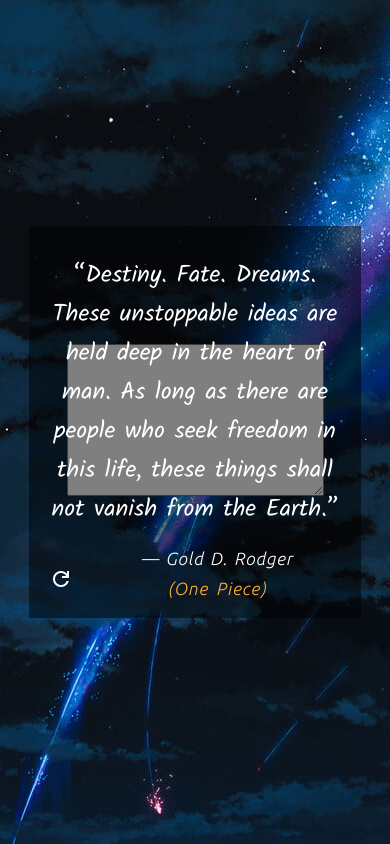
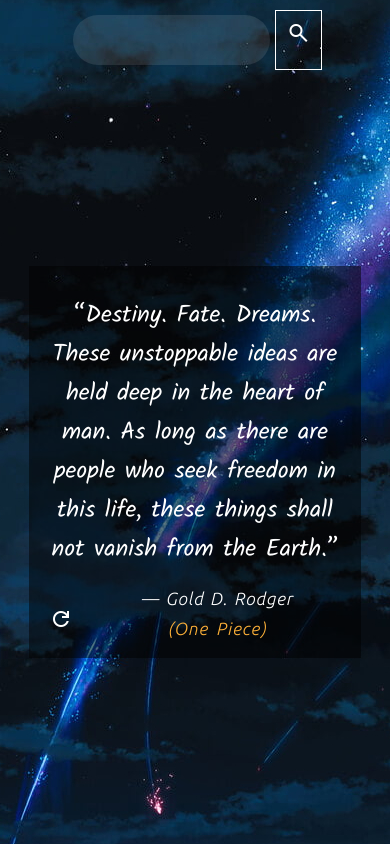
Before and after one commit to Arceus-sj/API-101, a plain HTML site: page Anime_Q0uter/index.html in a window 390 px wide. Drawn offline with nearby package versions, Linux system fonts and the light colour scheme.

Commit message:
added search bar

```diff
--- a/Anime_Q0uter/index.html
+++ b/Anime_Q0uter/index.html
@@ -4,6 +4,7 @@
     <meta charset="UTF-8">
     <meta http-equiv="X-UA-Compatible" content="IE=edge">
     <meta name="viewport" content="width=device-width, initial-scale=1.0">
+    <link rel="stylesheet" href="https://fonts.googleapis.com/css2?family=Material+Symbols+Outlined:opsz,wght,FILL,GRAD@48,400,0,0" />
     <link rel="stylesheet" href="https://fonts.googleapis.com/css2?family=Material+Symbols+Outlined:opsz,wght,FILL,GRAD@48,400,0,0" />
     <title>AnimeQuoter APP</title>
     <style>
@@ -26,13 +27,11 @@
             position: relative;
             color: aliceblue;
             height: 100vh;
-            /* text-align: center; */
             display: flex;
             align-items: center;
             justify-content: center;
             box-sizing: border-box;
             border-radius: 9px;
-            /* border: 1px solid wheat; */
         }
         .qoute-area {
             padding: 10px;
@@ -42,26 +41,22 @@
             background-color: rgba(0,0,0,.5);
             color: #fff;
             position: absolute;
-            /* border: 1px solid white; */
         }
         .qoute-area .anime-qoute {
             padding: 10px;
             margin: 10px auto;
             font-family: 'Kalam', cursive;
             font-size: 1.5rem;
-            /* border: 1px solid white; */
         }
 
         .container-footer {
             display: flex;
             justify-content: space-between;
             align-items: center;
-            /* border: 1px solid white; */
         }
 
         .qoute-area .anime-name {
             padding: 10px;
-            /* margin: 5px auto; */
             color: #FEB139;
             font-family: 'Ubuntu', sans-serif;
             font-size: 1.1rem;
@@ -69,7 +64,6 @@
             text-align: end;
             word-spacing: 3px;
             letter-spacing: 1px;
-            /* border: 1px solid white; */
             display: inline-block;
         }
         .qoute-area .anime-character {
@@ -80,12 +74,9 @@
             word-spacing: 1px;
             letter-spacing: 1px;
         }
+
         #refresh{
             padding: 10px;
-            /* margin: 5px auto; */
-            /* margin-top: 10px; */
-            /* border: 1px solid white; */
-            /* position: relative; */
             display: inline-block;
         }
 
@@ -98,6 +89,32 @@
 
         .container-footer button:hover {
             animation: rotation 1s 1 linear;
+        }
+
+        .header {
+            display: flex;
+            flex-direction: row;
+            flex-wrap: nowrap;
+            justify-content: center;
+            padding: 10px;
+            text-align: center;
+            /* border: 1px solid white; */
+        }
+        .header input {
+            width: 80%;
+            height: 50px;
+            padding: 10px;
+            margin: 5px;
+            border: none;
+            background-color: rgba(255, 255, 255, .1);
+            border-radius: 50px;
+        }
+
+        .header span {
+            padding: 10px;
+            /* margin: 10px auto; */
+            color: #fff;
+            border: 1px solid white;
         }
 
         @keyframes rotation {
@@ -134,8 +151,8 @@
                 background-image: url('./Image/backImg1.jpg');
                 background-position: center;
                 background-repeat:repeat-y;
-                /* border: 5px solid white; */
                 display: flex;
+                flex-direction: column;
                 justify-content: center;
                 align-items: center;
             }
@@ -148,8 +165,8 @@
                 align-items: center;
                 justify-content: center;
                 box-sizing: border-box;
-                /* border: 1px solid red; */
             }
+
             .qoute-area {
                 padding: 10px;
                 width: 80%;
@@ -159,10 +176,10 @@
                 background-color: rgba(0,0,0,.5);
                 color: #fff;
                 position: absolute;
-                /* border: 1px solid white; */
             }
+        }
 
-        }
+
 
     </style>
 </head>
@@ -170,10 +187,14 @@
     <video playsinline autoplay muted loop class="back-video">
         <source src="./video/backVideo.mp4" type="video/mp4">
     </video>
+    <div class="header">
+        <input type="search" id="search" name="search">
+        <span class="material-symbols-outlined" id="search-icon">
+            search
+        </span>
+    </div>
     <div class="container">
-        <div class="search">
-            <textarea name="search" id="search" cols="30" rows="10"></textarea>
-        </div>
+
         <div class="qoute-area">
             <p class="anime-qoute"><q>Destiny. Fate. Dreams. These unstoppable ideas are held deep in the heart of man. As long as there are people who seek freedom in this life, these things shall not vanish from the Earth.</q></p>
             <div class="container-footer">
```
